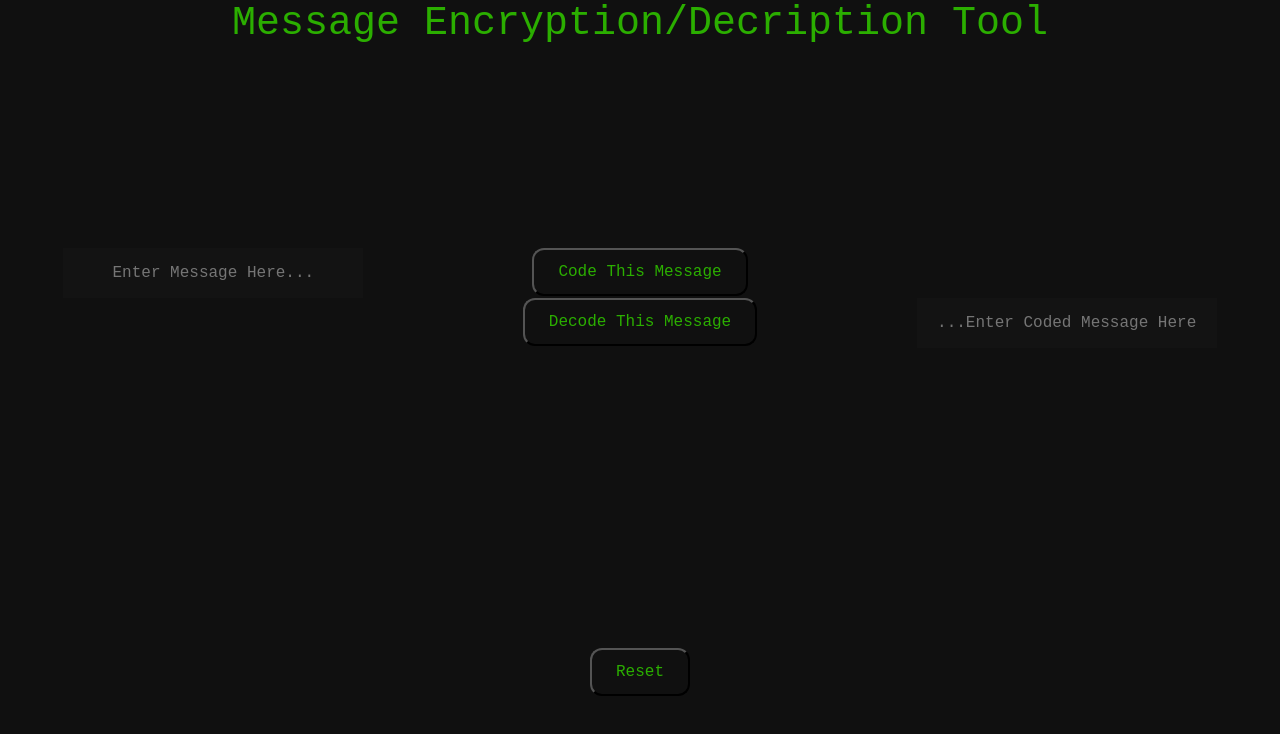
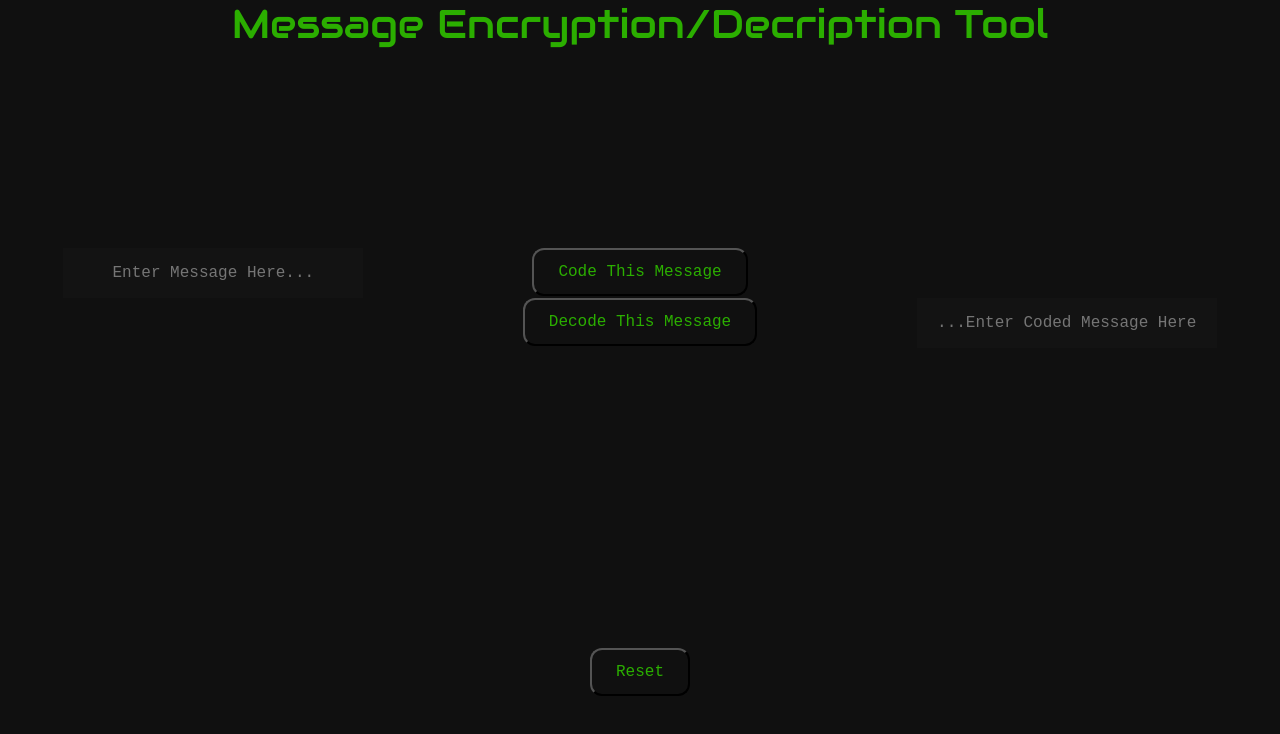
Before and after one commit to ramuj808/encoder_decoder, a plain HTML site: page index.html in a window 1280 px wide. Drawn offline with nearby package versions, Linux system fonts and the light colour scheme.

Commit message:
Updated font family for header

```diff
--- a/style.css
+++ b/style.css
@@ -1,11 +1,13 @@
+@import url("https://fonts.googleapis.com/css?family=Audiowide");
+
 h1 {
-    font-family: 'Courier New', Courier, monospace;
+  font-family: "Audiowide", Courier, monospace;
   text-align: center;
   margin-bottom: 200px;
 }
 
 body {
-    font-family: 'Courier New', Courier, monospace;
+  font-family: "Courier New", Courier, monospace;
   display: flex;
   justify-content: center;
   text-align: center;
@@ -35,9 +37,9 @@
   margin-bottom: 100px;
   margin-right: 0px;
   margin-left: 0px;
-
 }
 
-  #decodedInput, #encodedInput {
+#decodedInput,
+#encodedInput {
   text-align: center;
 }
```
Lines whose indentation alone changed are shown as unchanged.
